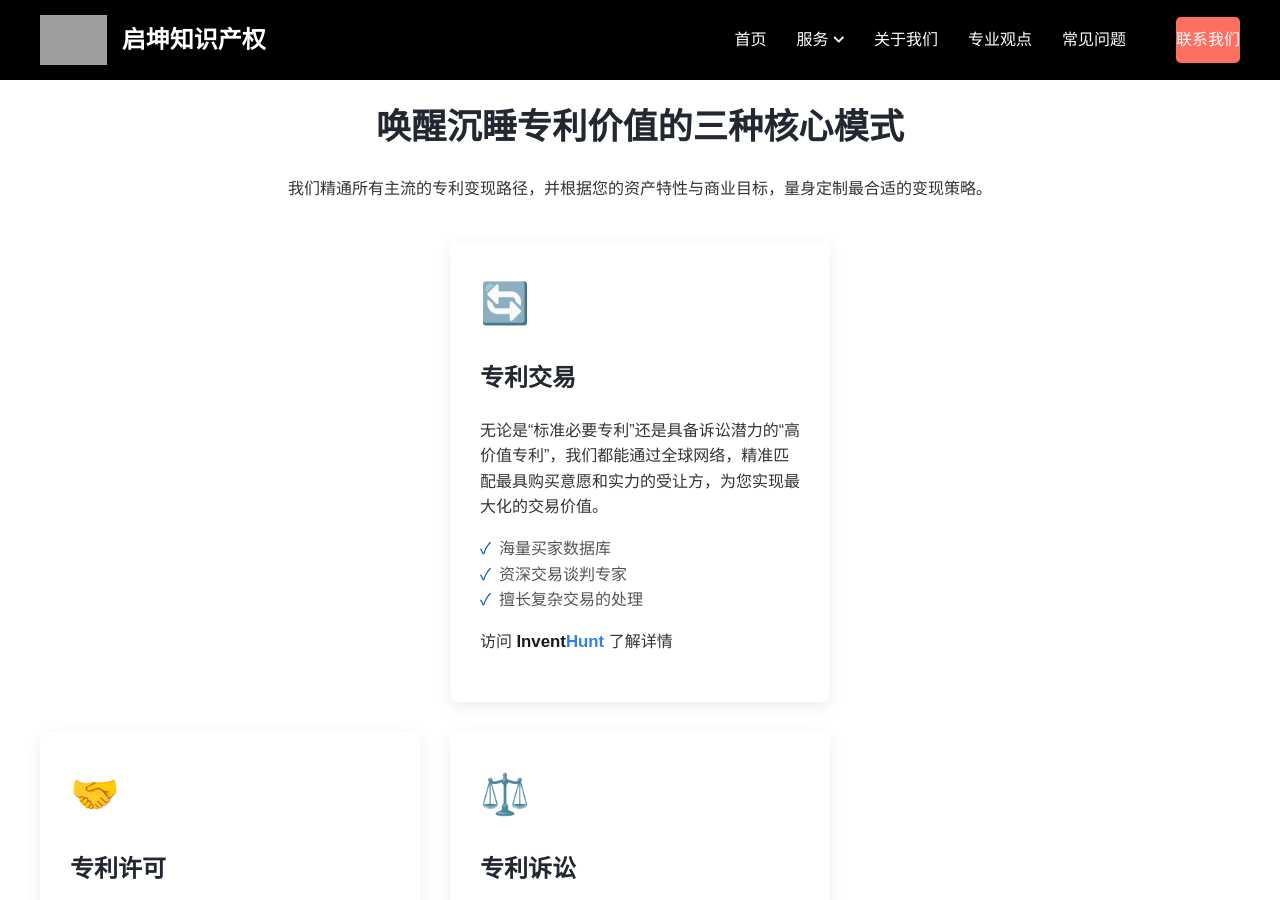
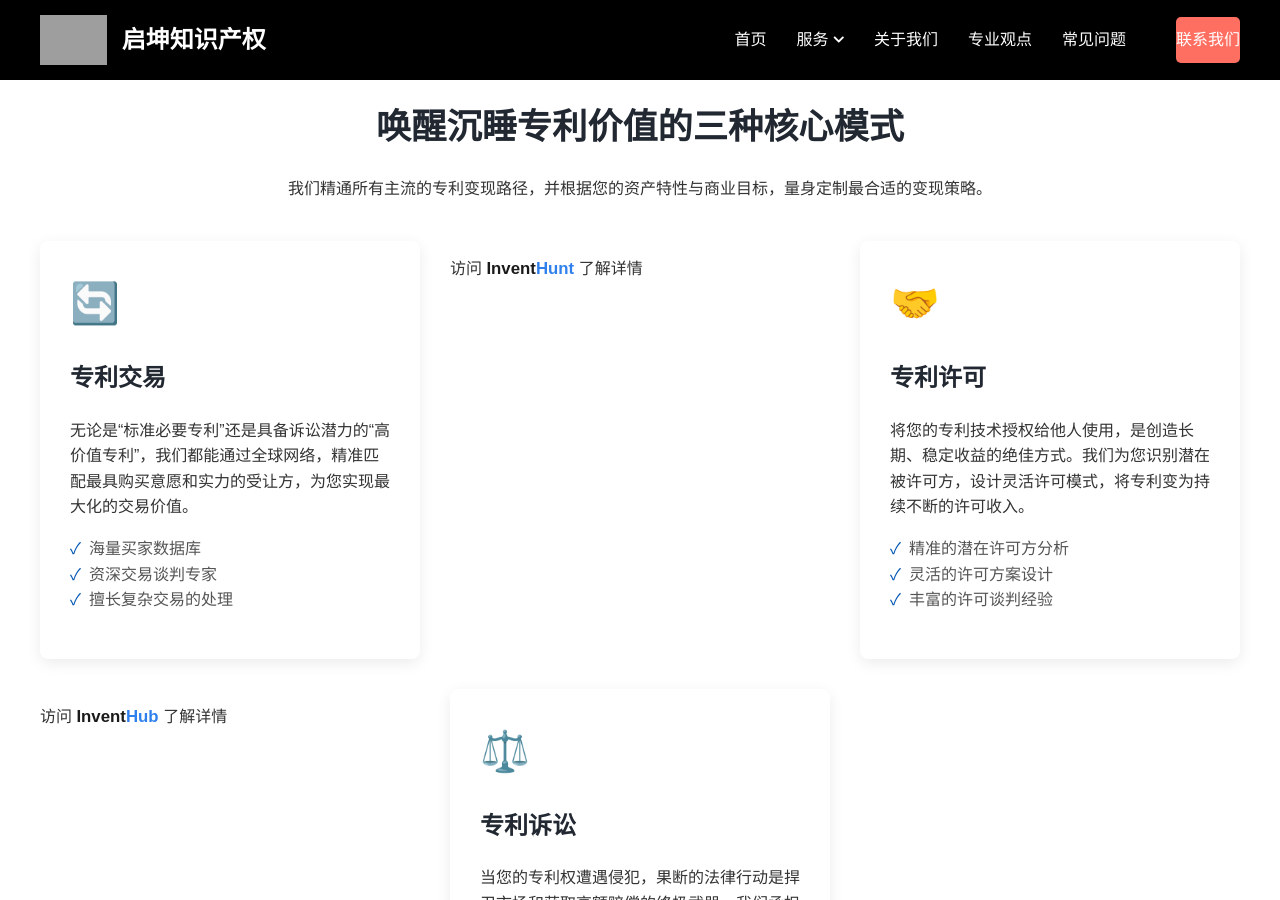
Before and after one commit to inventmain/qikunip, a Jekyll site: the page patent-monetization.html, which Jekyll copies as it is, in a window 1280 px wide and 900 px high, scrolled down 620 px. Built offline with Jekyll 4.4.1, drawn with Linux system fonts in a browser that asks for light colours; grey boxes are pictures that could not be loaded.

Commit message:
Update patent-monetization.html

```diff
--- a/patent-monetization.html
+++ b/patent-monetization.html
@@ -262,7 +262,11 @@
                                 <li>资深交易谈判专家</li>
                                 <li>擅长复杂交易的处理</li>
                             </ul>
-                            <p style="margin-top:15px;">
+
+
+                        </div>
+                    </a>
+                    <p style="margin-top:15px;">
   访问
   <a href="https://www.inventhunt.com" target="_blank" rel="noopener noreferrer"
      style="text-decoration:none; font-weight:bold; font-size:1.05em;">
@@ -270,9 +274,6 @@
   </a>
   了解详情
 </p>
-
-                        </div>
-                    </a>
                     <a href="https://www.inventhub.cn" target="_blank" rel="noopener noreferrer" class="card-link">
                         <div class="card">
                             <div class="icon">🤝</div>
@@ -283,7 +284,9 @@
                                 <li>灵活的许可方案设计</li>
                                 <li>丰富的许可谈判经验</li>
                             </ul>
-                            <p style="margin-top:15px;">
+                        </div>
+                    </a>
+                                                <p style="margin-top:15px;">
   访问
   <a href="https://www.inventhub.cn" target="_blank" rel="noopener noreferrer"
      style="text-decoration:none; font-weight:bold; font-size:1.05em;">
@@ -291,9 +294,6 @@
   </a>
   了解详情
 </p>
-
-                        </div>
-                    </a>
                     <div class="card">
                         <div class="icon">⚖️</div>
                         <h3>专利诉讼</h3>
```
